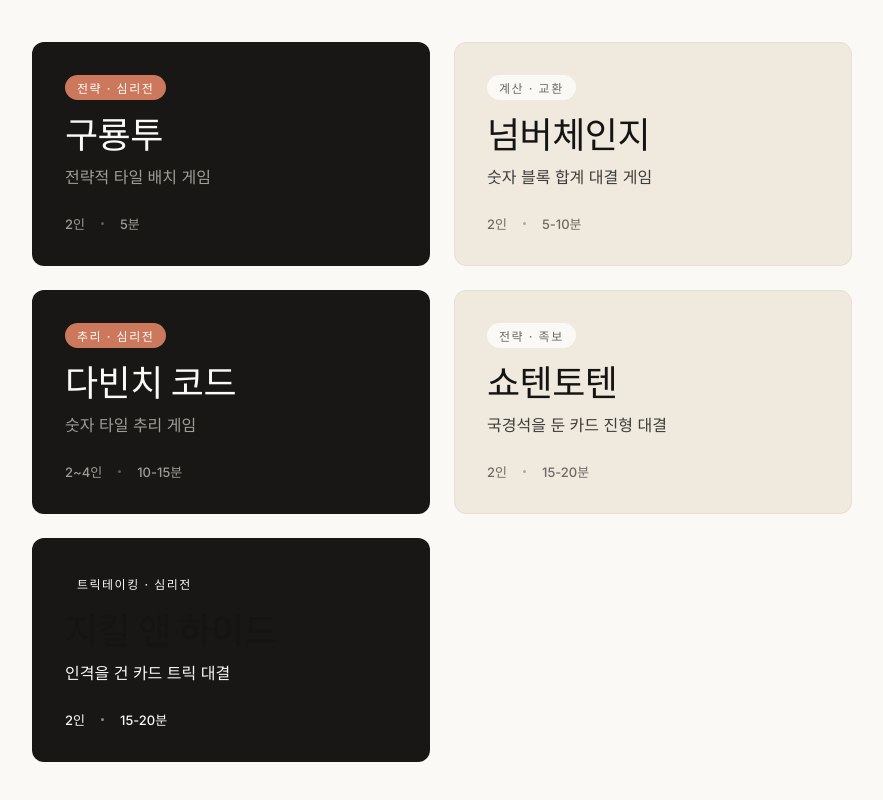
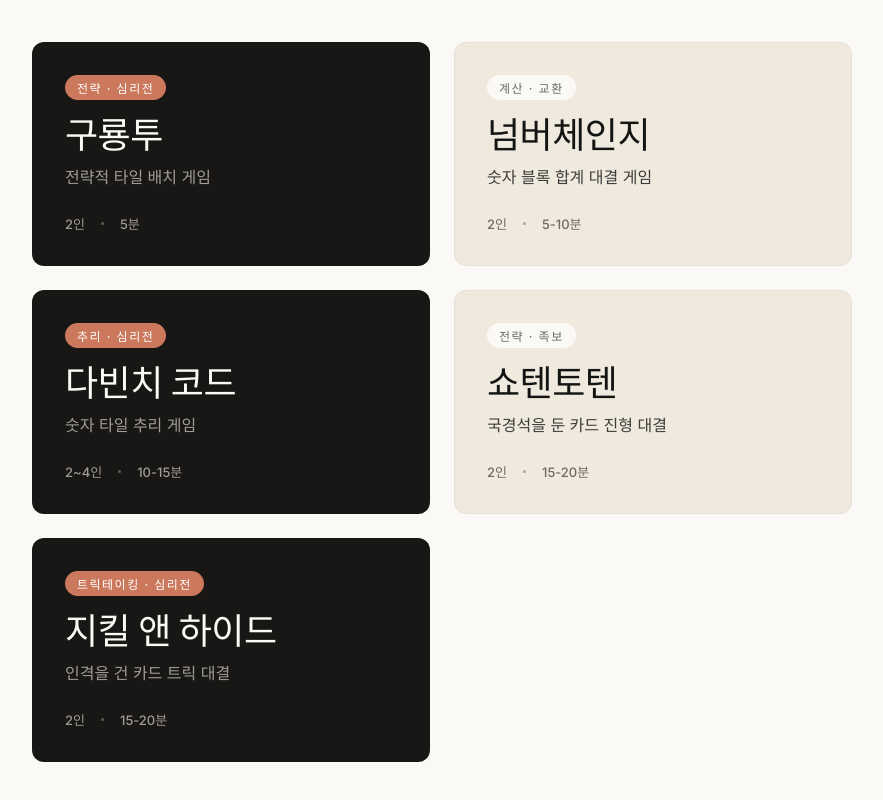
Before and after one commit to kobums/ninedragons_web, a React (Vite) app: page / in a window 1280 px wide. Shown: the part 244-1044 px from the top of the page, without its empty margins (198-1081 px from the left). Built offline with nearby package versions, Linux system fonts and the light colour scheme.

Commit message:
fix: 지킬앤하이드 다크 카드 제목·태그·설명·메타 색상 누락 보정

```diff
--- a/src/components/GameSelection.css
+++ b/src/components/GameSelection.css
@@ -164,7 +164,8 @@
   color: var(--color-muted);
 }
 
-.game-selection .game-card.davinci .game-card-tag {
+.game-selection .game-card.davinci .game-card-tag,
+.game-selection .game-card.jekyllhyde .game-card-tag {
   background: var(--color-primary);
   color: var(--color-on-primary);
 }
@@ -177,7 +178,8 @@
 }
 
 .game-selection .game-card.ninedragons .game-card-content h2,
-.game-selection .game-card.davinci .game-card-content h2 {
+.game-selection .game-card.davinci .game-card-content h2,
+.game-selection .game-card.jekyllhyde .game-card-content h2 {
   color: var(--color-on-dark);
 }
 
@@ -187,7 +189,8 @@
 }
 
 .game-selection .game-card.ninedragons .game-description,
-.game-selection .game-card.davinci .game-description {
+.game-selection .game-card.davinci .game-description,
+.game-selection .game-card.jekyllhyde .game-description {
   color: var(--color-on-dark-soft);
 }
 
@@ -204,7 +207,8 @@
 }
 
 .game-selection .game-card.ninedragons .game-meta,
-.game-selection .game-card.davinci .game-meta {
+.game-selection .game-card.davinci .game-meta,
+.game-selection .game-card.jekyllhyde .game-meta {
   color: var(--color-on-dark-soft);
 }
 
```
